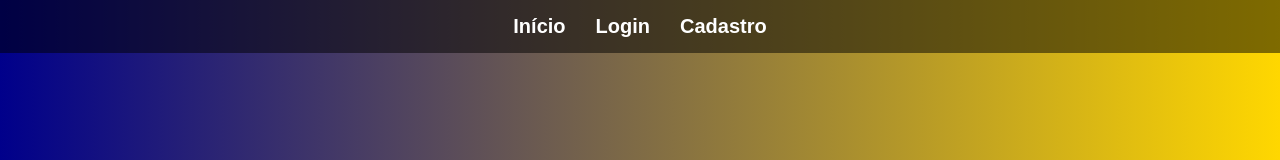
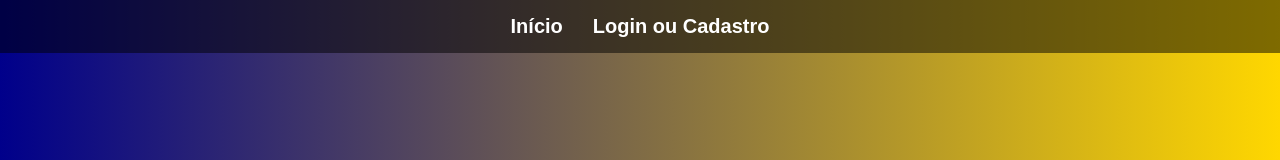
Before and after one commit to Mechph/petShop-Front, a React (Vite) app in the folder petShop-design-ponte/: page / in a window 1280 px wide. Shown: the top 160 px of the page. Built offline with nearby package versions, Linux system fonts and the light colour scheme.

Commit message:
Update Pagina_Principal.jsx

```diff
--- a/petShop-design-ponte/src/pages/Home/Pagina_Principal.jsx
+++ b/petShop-design-ponte/src/pages/Home/Pagina_Principal.jsx
@@ -7,8 +7,7 @@ function Home() {
       <nav className="navbar">
         <ul className="nav-list">
           <li><Link to="/">Início</Link></li>
-          <li><Link to="/Login">Login</Link></li>
-          <li><Link to="/agendamento">Cadastro</Link></li>
+          <li><Link to="/Login">Login ou Cadastro</Link></li>
         </ul>
       </nav>
 
```
